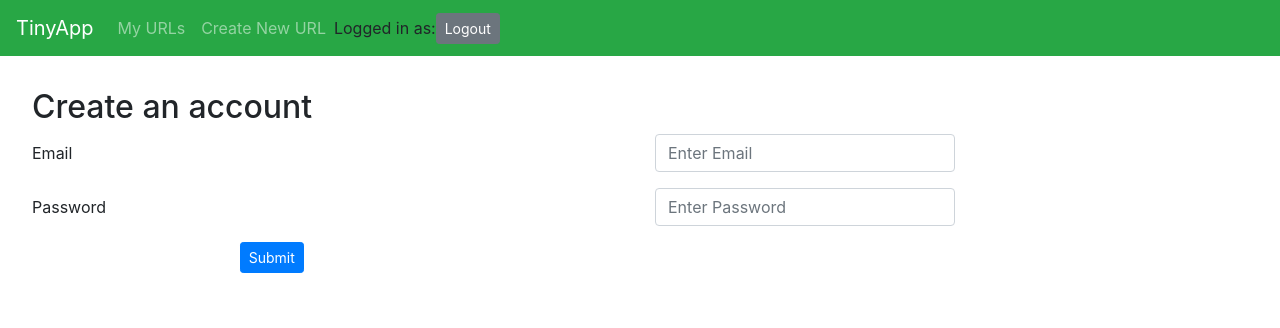
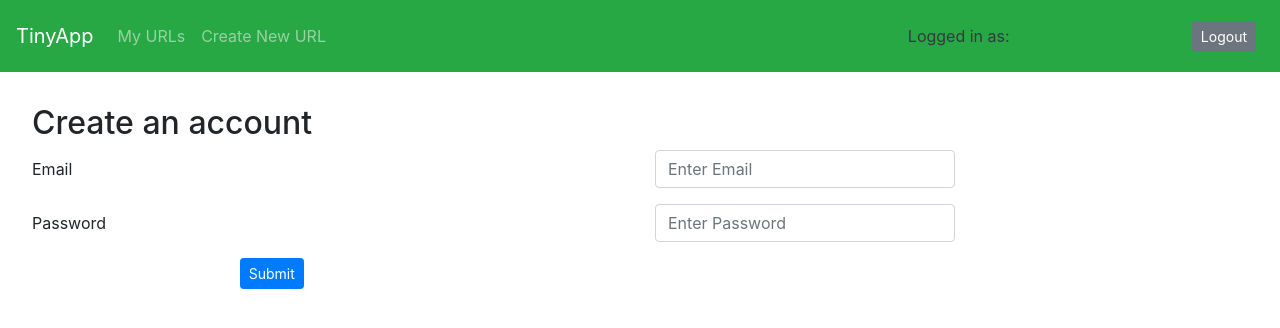
Before and after one commit to ChaiUrs/tinyapp, a Node server app: page /register in a window 1280 px wide. Shown: the top 328 px of the page. Run offline with Node 20, Linux system fonts and the light colour scheme; some libraries are stand-ins or nearby versions.

Commit message:
User Registration Completed

```diff
--- a/express_server.js
+++ b/express_server.js
@@ -39,7 +39,7 @@ app.get('/urls', (req, res) => {
 });
 
 app.post('/urls', (req, res) => {
-  console.log(req.body);  // Log the POST request body to the console
+  //console.log(req.body);  // Log the POST request body to the console
   let newRandomURL = generateRandomString(6);
   urlDatabase[newRandomURL] = req.body.longURL;
   console.log(urlDatabase);
@@ -60,9 +60,6 @@ app.get('/u/:shortURL', (req, res) => {
 
 //ADD
 app.get('/urls/new', (req, res) => {
-  if(!req.cookies["user_id"]){
-    return res.redirect("/login");
-  }
   let templateVars = {};
   templateVars.user = getUserObject(users, req.cookies.user_id);
   res.render('urls_new.ejs', templateVars);
@@ -108,7 +105,7 @@ app.post('/login', (req, res) => {
 
 //LOGOUT page
 app.post('/logout', (req, res) => {
-  res.cookie('user_id'); //clears login cookie
+  res.clearCookie('user_id'); //clears login cookie
   res.redirect('/urls');
 });
 
--- a/views/partials/_header.ejs
+++ b/views/partials/_header.ejs
@@ -8,28 +8,26 @@
     <span class="navbar-toggler-icon"></span>
     </button>
     <div class="collapse navbar-collapse" id="navbarNavAltMarkup">
-    <ul class="navbar-nav">
-      <li class="nav-item"></li>
-       <a class="nav-link" href="/urls">My URLs</a>
-      </li>
-      <li class="nav-item">
-        <a class="nav-link" href="/urls/new">Create New URL</a>
-      </li>
-    </ul>
+    <div class="navbar-nav">
+      <a class="nav-item nav-link" href="/urls">My URLs</a>
+      <a class="nav-item nav-link" href="/urls/new">Create New URL</a>
+    </div>
 
+    <div class="ml-auto p-2 bd-highlight">
       <% if (user) {%>
-      Logged in as: <%= user.email %>
         <form class="form-inline" method="POST" action="/logout">
+          <span class="nav-item nav-link text-dark" style="width:300px;">Logged in as:<%= user.email %></span>
           <button type="submit" class="btn btn-secondary btn-sm">Logout</button>
         </form>
         <% } else { %>
           <span class="form-inline">
             <div class="navbar-nav">
-            <a class="navbar-brand nav-link" href="/login">Login</a>
-            <a class="navbar-brand nav-link" href="/register">Register</a>
+              <a class="navbar-brand nav-link" href="/login.ejs">Login</a>
+              <a class="navbar-brand nav-link" href="/register.ejs">Register</a>
             </div>
           </span>
         <% } %>
       </div>
+    </div>
   </nav>
 </header>
```
Lines whose indentation alone changed are shown as unchanged.
